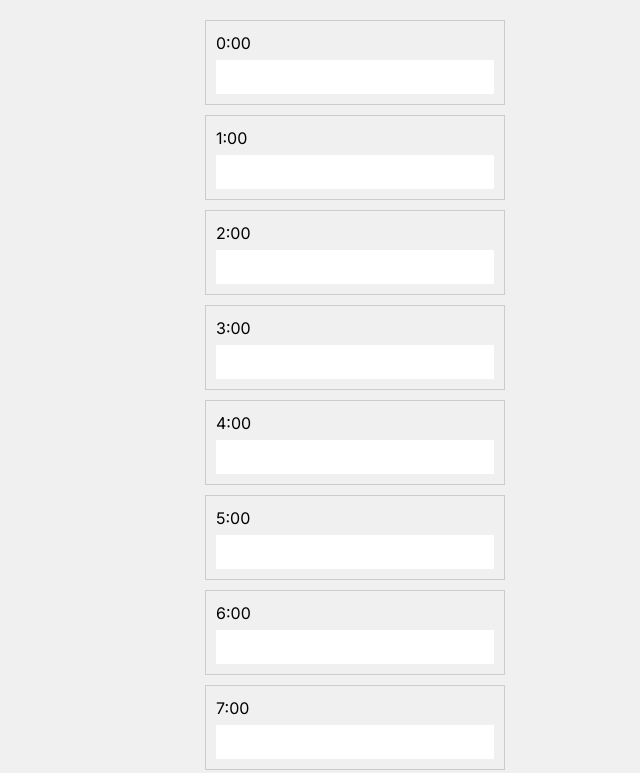
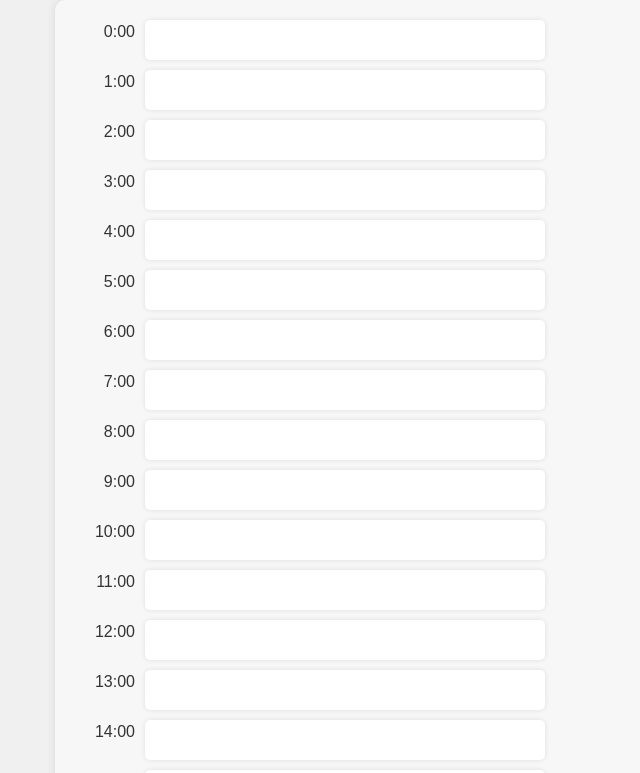
Before and after one commit to laplamon/time_scheduler, a Next.js app: page / in a window 1280 px wide. Shown: the top 773 px of the page, without its empty margins (285-925 px from the left). Built offline with nearby package versions, Linux system fonts and the light colour scheme.

Commit message:
format visual

```diff
--- a/app/page.tsx
+++ b/app/page.tsx
@@ -9,21 +9,40 @@ const Container = styled.div`
   flex-direction: column;
   align-items: center;
   padding: 20px;
+  max-width: 600px; /* 全体の最大幅を設定 */
+  margin: 0 auto; /* 中央揃え */
+  background-color: #f7f7f7; /* 背景色を設定 */
+  border-radius: 10px; /* 角丸を設定 */
+  box-shadow: 0 0 10px rgba(0, 0, 0, 0.1); /* 影を追加 */
 `;
 
-// 各時間ブロックのスタイルを定義
-const HourBlock = styled.div`
-  width: 300px;
-  border: 1px solid #ccc;
+const Row = styled.div`
+  display: flex;
+  width: 100%;
+  justify-content: flex-start;
   margin-bottom: 10px;
-  padding: 10px;
 `;
 
-// タスク入力フィールドのスタイルを定義
+const TimeLabel = styled.span`
+  width: 60px;
+  text-align: right;
+  margin-right: 10px;
+  font-family: 'Arial', sans-serif; /* フォントを設定 */
+  color: #333; /* 文字色を設定 */
+`;
+
 const Input = styled.input`
+  flex: 1;
+  padding: 8px; /* 入力欄の余白を調整 */
   width: 100%;
-  padding: 5px;
-  margin-top: 5px;
+  max-width: 400px;
+  border: none; /* ボーダーを削除 */
+  border-radius: 5px; /* 角丸を設定 */
+  background-color: #fff; /* 背景色を設定 */
+  box-shadow: 0 0 5px rgba(0, 0, 0, 0.1); /* 影を追加 */
+  transition: box-shadow 0.3s ease; /* 影の変化をスムーズにする */
+  font-family: 'Arial', sans-serif;
+  color: #555;
 `;
 
 // 0:00から23:00までの24時間の配列を生成
@@ -50,7 +69,7 @@ const Schedule = () => {
   }, [tasks]); // tasksが依存配列に含まれているため、tasksが変更されるたびに実行
 
   // タスクが変更されたときに呼ばれる関数
-  const handleTaskChange = (index: number, value: string) => {
+  const handleChange = (index: number, value: string) => {
     // 新しいtasks配列を作成して、変更されたタスクを更新
     const newTasks = [...tasks];
     newTasks[index] = value;
@@ -60,18 +79,15 @@ const Schedule = () => {
 
   return (
     <Container>
-      {/* 各時間ごとにHourBlockを生成 */}
     {hours.map((hour, index) => (
-        <HourBlock key={index}>
-          <div>{hour}</div>
-          {/* タスク入力フィールド */}
+      <Row key={index}>
+        <TimeLabel>{hour}</TimeLabel>
         <Input
           type="text"
           value={tasks[index]}
-            // タスクが変更されたときにhandleTaskChangeを呼ぶ
-            onChange={(e) => handleTaskChange(index, e.target.value)}
+          onChange={(e) => handleChange(index, e.target.value)}
         />
-        </HourBlock>
+      </Row>
     ))}
   </Container>
 );
```
Lines whose indentation alone changed are shown as unchanged.
